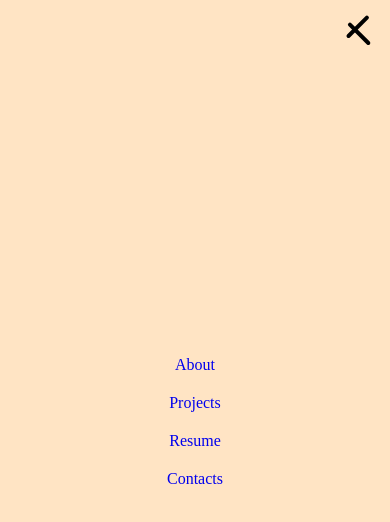
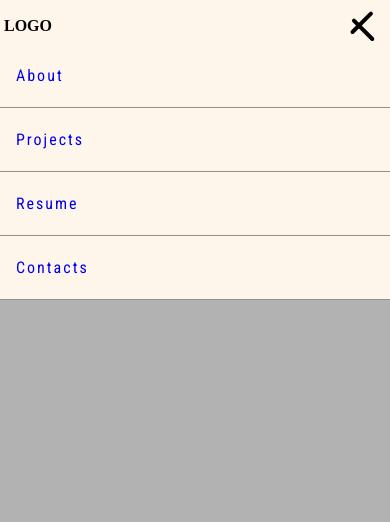
Before and after one commit to falahh6/Project-1---Hamburger, a plain HTML site: page index.html in a window 390 px wide. Both pictures are taken after a click on the button 343 px from the left and 10 px from the top of the page. Drawn offline with Linux system fonts and the light colour scheme.

Commit message:
Added major Changes

```diff
--- a/index.html
+++ b/index.html
@@ -13,11 +13,12 @@
     <nav>
         <h1>LOGO</h1>
         <ul>
-            <li><a id="hey" href="#body">About</a></li>
-            <li><a href="#">Projects</a></li>
-            <li><a href="#">Resume</a></li>
-            <li><a href="#">Contacts</a></li>
+            <li><a class="links" href="#body">About</a></li>
+            <li><a class="links" href="#">Projects</a></li>
+            <li><a class="links" href="#">Resume</a></li>
+            <li><a class="links" href="#">Contacts</a></li>
         </ul>
+        <div id="backdrop"></div>
         <button id="hamburger">
             <div id="bar"> </div>
         </button>
--- a/script.js
+++ b/script.js
@@ -13,5 +13,6 @@ navLinks.forEach(item => {
     item.addEventListener('click', () => {
         hamburgerMenu.classList.remove('is-active');
         navBar.classList.remove('is-active');
+        backdropElement.classList.remove('is-active');
     })
 })
--- a/style.css
+++ b/style.css
@@ -1,15 +1,37 @@
+@import url('https://fonts.googleapis.com/css2?family=Jost:wght@300;500&family=Roboto+Condensed:wght@300;400&display=swap');
+
 * {
     font-size: 16px;
 }
 
-html {
+html,
+body {
     margin: 0;
+}
+
+#backdrop {
+    display: none;
+    height: 100%;
+    width: 100%;
+    background-color: black;
+    position: absolute;
+    top: 0;
+    left: 0;
+    opacity: 0.3;
+    z-index: -1;
+}
+
+#backdrop.is-active {
+    display: block;
 }
 
 nav {
     display: flex;
     justify-content: space-between;
     transition: all 0.5s ease;
+    background-color: #fff6eb;
+    padding: 4px;
+    z-index: 999;
 }
 
 ul {
@@ -19,8 +41,11 @@ ul {
     align-items: center;
 }
 
+
 ul li {
     list-style-type: none;
+    font-family: 'Roboto Condensed', sans-serif;
+    letter-spacing: 2px;
 }
 
 ul li a {
@@ -28,7 +53,7 @@ ul li a {
 }
 
 ul li a:hover {
-    text-decoration: underline;
+    opacity: 0.4;
 }
 
 #hamburger {
@@ -72,33 +97,37 @@ ul li a:hover {
 
 @media screen and (max-width: 767px) {
     nav ul {
-        transition: all 0.5s ease;
+        transition: all 0.6s ease;
         display: flex;
         flex-direction: column;
-        text-align: center;
-        justify-content: center;
-        height: 100vh;
+        height: 16rem;
         width: 100%;
-        z-index: 999;
-        background-color: bisque;
+        background-color: #fff6eb;
         padding: 0;
         position: absolute;
-        left: -25rem;
-        top: 0;
+        top: 2.75rem;
         margin-top: 0;
-        padding: 0;
+        align-items: flex-start;
+        left: -30rem;
+        margin: 0;
     }
 
     #hamburger {
         display: block;
-        z-index: 999;
     }
 
     nav ul.is-active {
         left: 0;
+        top: 2.75rem;
     }
 
     nav ul li {
-        padding: 10px;
+        padding: 0.8rem 1rem;
+        display: flex;
+        justify-content: flex-start;
+        width: 100%;
+        height: 100%;
+        border-bottom: 1px solid rgb(144, 144, 144);
+        align-items: center;
     }
 }
```
